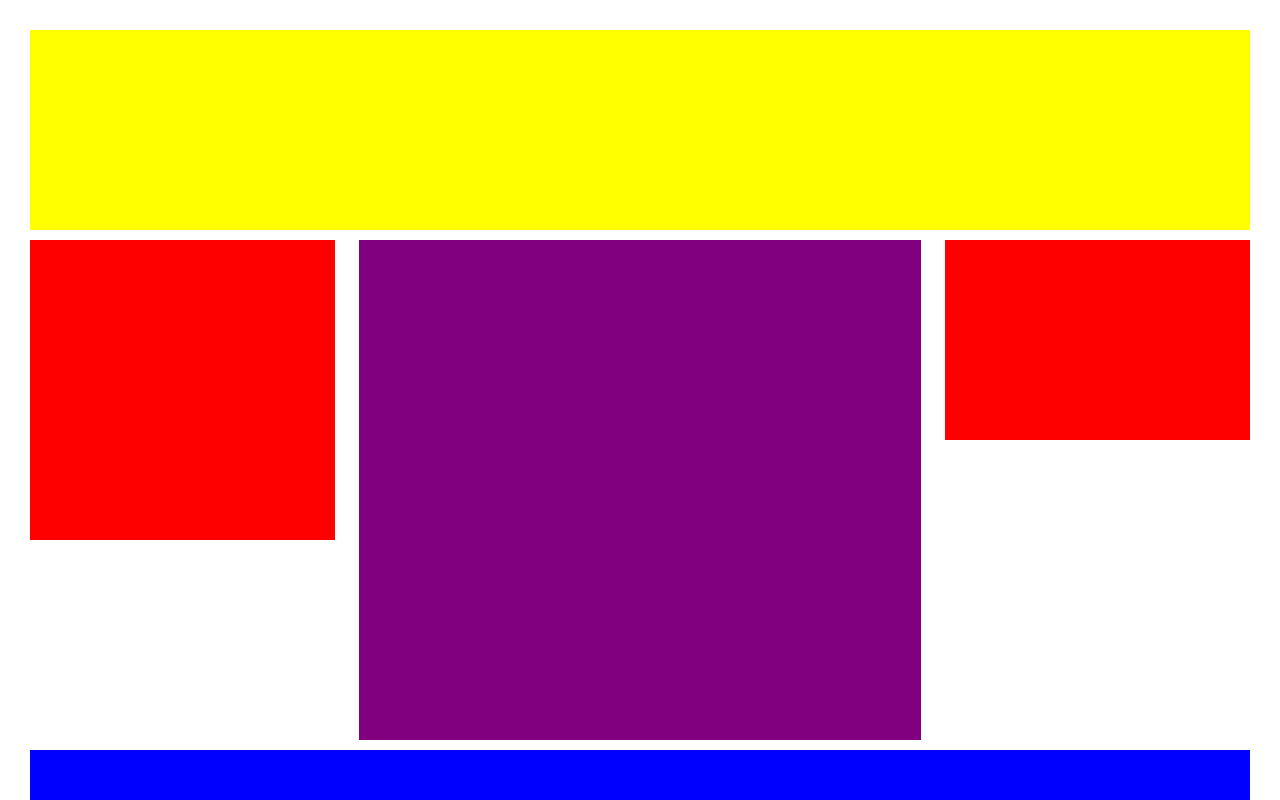
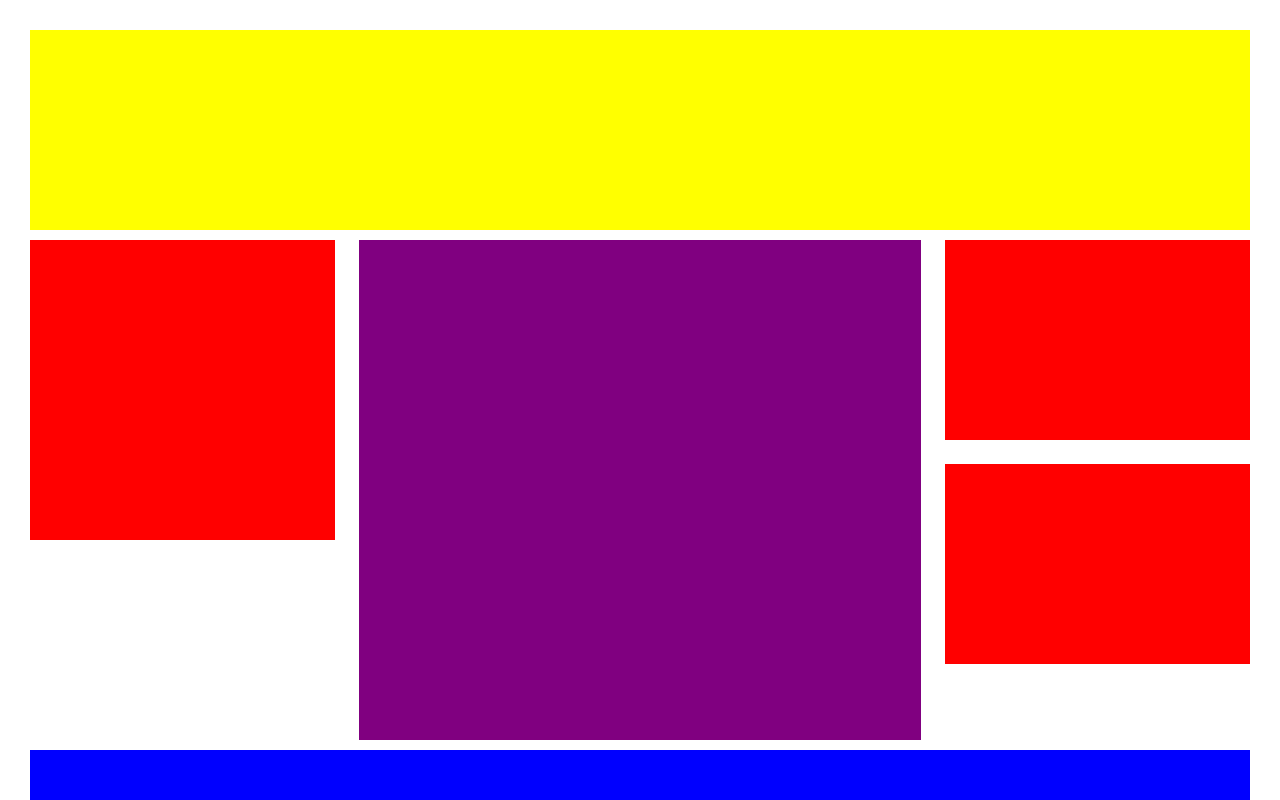
Before and after one commit to alfredodiforti/htmlcss-struttura-wp, a plain HTML site: page index.html in a window 1280 px wide. Shown: the top 800 px of the page. Drawn offline with Linux system fonts and the light colour scheme.

Commit message:
Esercizio Completo

```diff
--- a/css/styles.css
+++ b/css/styles.css
@@ -34,9 +34,13 @@ main::after {
 
 main .sidebarsinistra,
 main .contenutocentrale,
-main .siderbardestra {
+main .siderbardestra,
+main .siderbarsotto {
   float: left;
 }
+
+
+/* creazione sidebar */
 
 
 main .sidebarsinistra {
@@ -59,6 +63,14 @@ main .siderbardestra {
   margin-left: 2%;
 }
 
+main .siderbarsotto {
+  background-color: red;
+  width: 25%;
+  height: 200px;
+  margin-left: 2%;
+  margin-top: 2%
+}
+
 
 
 /* footer */
--- a/index.html
+++ b/index.html
@@ -37,6 +37,12 @@
 
       </aside>
 
+      <!-- sidebarsotto -->
+
+      <aside class="siderbarsotto">
+
+      </aside>
+
 
 
 
```
